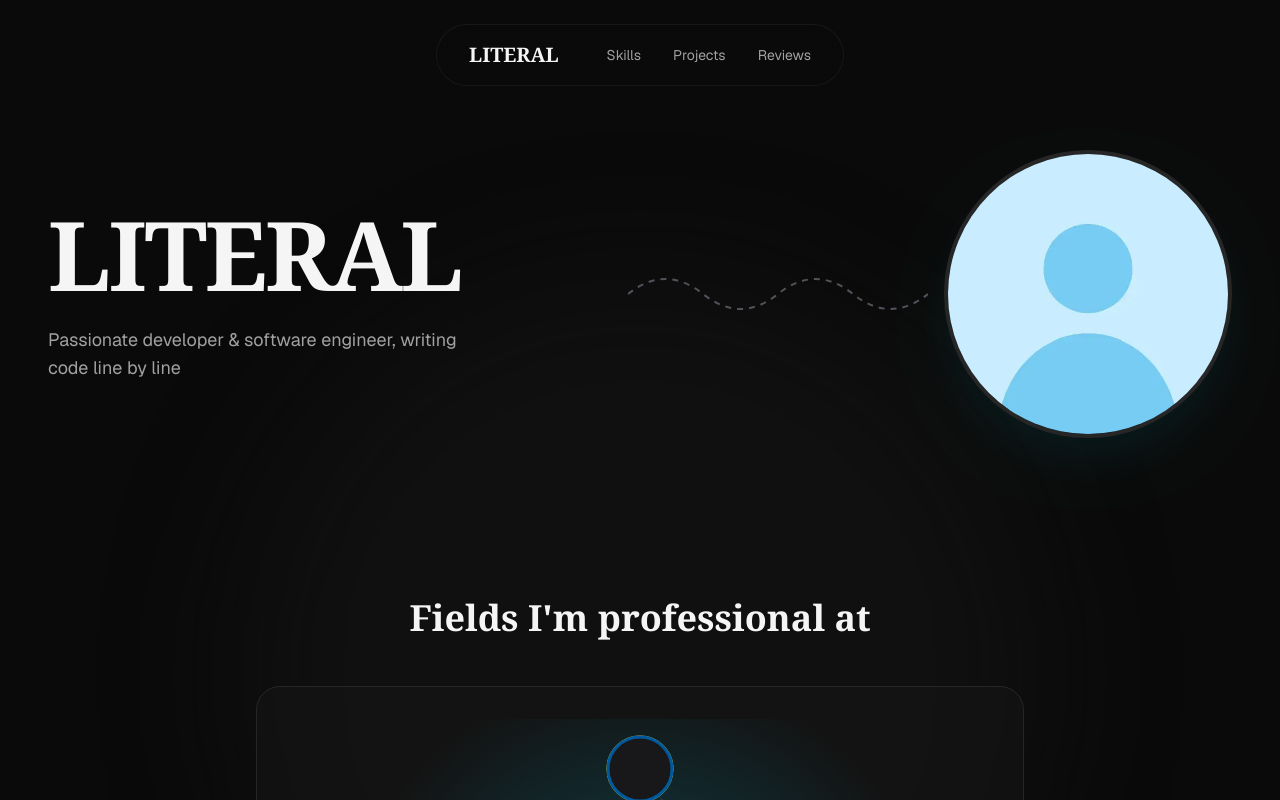
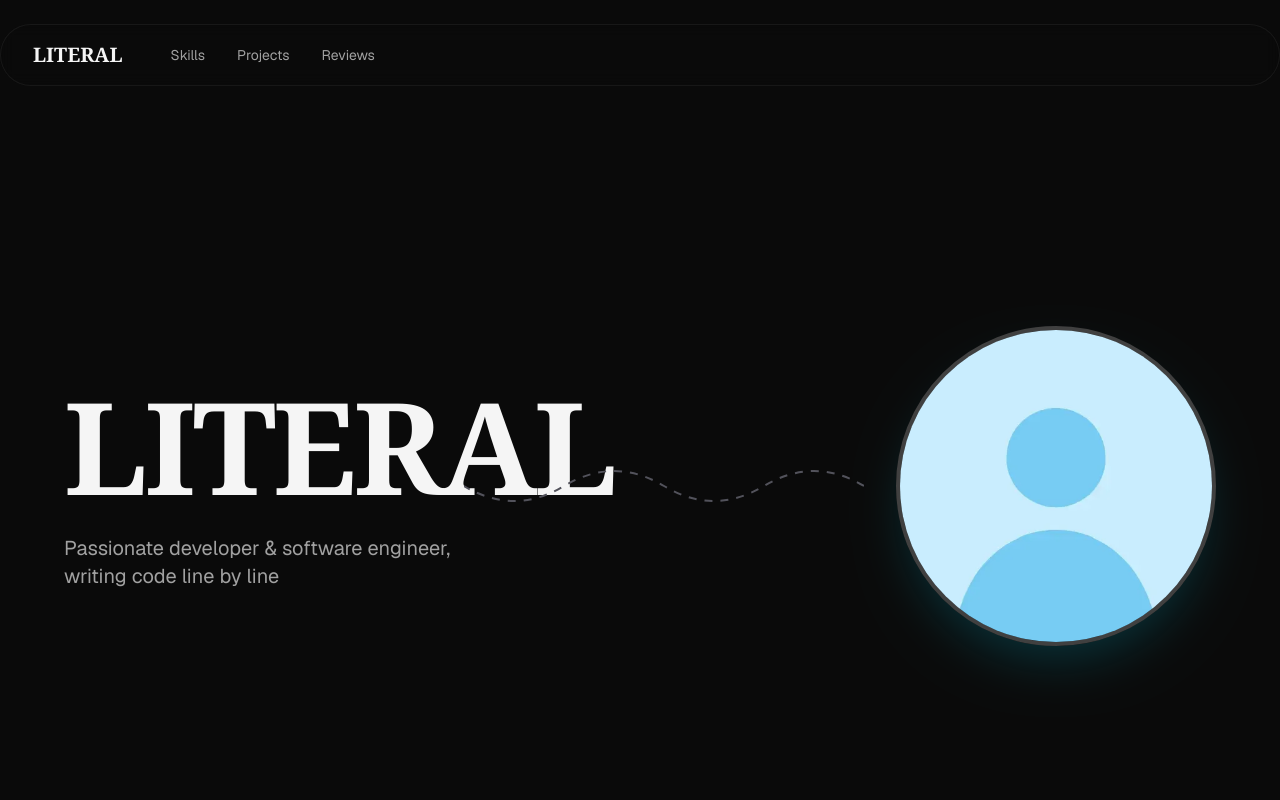
Before and after one commit to itarqos5/itarqos-portfolio, a Next.js app: page / in a window 1280 px wide. Shown: the top 800 px of the page. Built offline with nearby package versions, Linux system fonts and the light colour scheme.

Commit message:
Professional portfolio improvements: full-height hero, custom scrollbar, fixed SVG icons, no container around skills

```diff
--- a/app/globals.css
+++ b/app/globals.css
@@ -20,6 +20,28 @@
   }
 }
 
+* {
+  scrollbar-width: thin;
+  scrollbar-color: #52525b #18181b;
+}
+
+::-webkit-scrollbar {
+  width: 8px;
+}
+
+::-webkit-scrollbar-track {
+  background: #18181b;
+}
+
+::-webkit-scrollbar-thumb {
+  background: #52525b;
+  border-radius: 4px;
+}
+
+::-webkit-scrollbar-thumb:hover {
+  background: #71717a;
+}
+
 body {
   background: var(--background);
   color: var(--foreground);
@@ -27,21 +49,13 @@ body {
 }
 
 @keyframes spin-slow {
-  from {
-    transform: rotate(0deg);
-  }
-  to {
-    transform: rotate(360deg);
-  }
+  from { transform: rotate(0deg); }
+  to { transform: rotate(360deg); }
 }
 
 @keyframes shimmer {
-  0% {
-    transform: translateX(-100%);
-  }
-  100% {
-    transform: translateX(100%);
-  }
+  0% { transform: translateX(-100%); }
+  100% { transform: translateX(100%); }
 }
 
 .animate-spin-slow {
--- a/app/page.tsx
+++ b/app/page.tsx
@@ -5,9 +5,7 @@ import LoadingOverlay from "@/components/LoadingOverlay";
 
 export default function Home() {
   return (
-    <div className="relative flex min-h-screen flex-col bg-neutral-950">
-      <div className="absolute inset-0 bg-[radial-gradient(ellipse_at_center,_var(--tw-gradient-stops))] from-neutral-800 via-neutral-950 to-neutral-950" />
-      <div className="absolute left-1/2 top-1/2 -translate-x-1/2 -translate-y-1/2 w-[800px] h-[800px] bg-neutral-900/50 rounded-full blur-3xl" />
+    <div className="relative min-h-screen bg-neutral-950">
       <LoadingOverlay />
       <Navbar />
       <HeroSection />
--- a/components/HeroSection.tsx
+++ b/components/HeroSection.tsx
@@ -2,31 +2,28 @@
 
 export default function HeroSection() {
   return (
-    <div className="relative z-10 flex flex-1 items-center justify-between px-12 py-16">
+    <div className="relative z-10 flex min-h-screen items-center justify-between px-16">
       <div className="flex flex-col gap-6">
-        <h1 className="font-serif text-7xl md:text-8xl font-bold text-neutral-100 tracking-tight">
+        <h1 className="font-serif text-8xl md:text-9xl font-bold text-neutral-100 tracking-tight">
           LITERAL
         </h1>
-        <p className="font-sans text-lg text-neutral-400 max-w-md">
+        <p className="font-sans text-xl text-neutral-400 max-w-md">
           Passionate developer &amp; software engineer, writing code line by line
         </p>
       </div>
       <div className="relative hidden md:flex items-center">
-        <svg width="300" height="100" className="absolute right-full mr-4">
+        <svg width="400" height="120" className="absolute right-full mr-8" style={{ transform: "scaleX(-1)" }}>
           <path
-            d="M 0 50 Q 37.5 20, 75 50 T 150 50 T 225 50 T 300 50"
+            d="M 0 60 Q 50 30, 100 60 T 200 60 T 300 60 T 400 60"
             fill="none"
             stroke="#52525b"
             strokeWidth="2"
-            strokeDasharray="6 6"
+            strokeDasharray="8 8"
           />
         </svg>
-        <div className="relative w-72 h-72 rounded-full overflow-hidden border-4 border-neutral-800 shadow-2xl shadow-cyan-400/10">
+        <div className="relative w-80 h-80 rounded-full overflow-hidden border-4 border-neutral-700 shadow-2xl shadow-cyan-400/20">
           <img src="/profile.png" alt="Profile" className="w-full h-full object-cover" />
         </div>
-      </div>
-      <div className="relative md:hidden w-48 h-48 rounded-full overflow-hidden border-4 border-neutral-800 shadow-2xl">
-        <img src="/profile.png" alt="Profile" className="w-full h-full object-cover" />
       </div>
     </div>
   );
--- a/components/SkillsSection.tsx
+++ b/components/SkillsSection.tsx
@@ -1,7 +1,7 @@
 "use client";
 
 import { useEffect, useRef, useState } from "react";
-import { FileCode, Braces, FileText, Cog, Hash, BookOpen } from "lucide-react";
+import { FileCode, Braces, FileText, Cog, Hash, BookOpen, Binary } from "lucide-react";
 
 const skills = [
   { name: "JavaScript", icon: FileCode, color: "#F7DF1E" },
@@ -10,203 +10,142 @@ const skills = [
   { name: "Rust", icon: Cog, color: "#CE422B" },
   { name: "Java", icon: BookOpen, color: "#007396" },
   { name: "C#", icon: Hash, color: "#239120" },
-  { name: "C++", icon: FileCode, color: "#00599C" },
+  { name: "C++", icon: Binary, color: "#00599C" },
 ];
 
+function LucideIcon({ icon: Icon, color, size = 20 }: { icon: React.ElementType; color: string; size?: number }) {
+  return (
+    <div style={{ color }}>
+      <Icon size={size} />
+    </div>
+  );
+}
+
 export default function SkillsSection() {
-  const svgRef = useRef<SVGSVGElement>(null);
+  const containerRef = useRef<HTMLDivElement>(null);
   const [loaded, setLoaded] = useState(false);
 
   useEffect(() => {
-    const timer = setTimeout(() => setLoaded(true), 800);
+    const timer = setTimeout(() => setLoaded(true), 1000);
     return () => clearTimeout(timer);
   }, []);
 
-  useEffect(() => {
-    if (!svgRef.current || !loaded) return;
-
-    const svg = svgRef.current;
-    const width = svg.clientWidth;
-    const height = svg.clientHeight;
-    const centerX = width / 2;
-    const centerY = height / 2;
-    const radius = 200;
-
-    svg.innerHTML = "";
-
-    const defs = document.createElementNS("http://www.w3.org/2000/svg", "defs");
-    const gradient = document.createElementNS("http://www.w3.org/2000/svg", "radialGradient");
-    gradient.id = "nodeGlow";
-    gradient.innerHTML = `
-      <stop offset="0%" stop-color="#06b6d4" stop-opacity="0.3"/>
-      <stop offset="100%" stop-color="#06b6d4" stop-opacity="0"/>
-    `;
-    defs.appendChild(gradient);
-    svg.appendChild(defs);
-
-    const bgCircle = document.createElementNS("http://www.w3.org/2000/svg", "circle");
-    bgCircle.setAttribute("cx", String(centerX));
-    bgCircle.setAttribute("cy", String(centerY));
-    bgCircle.setAttribute("r", String(radius + 100));
-    bgCircle.setAttribute("fill", "url(#nodeGlow)");
-    svg.appendChild(bgCircle);
-
-    skills.forEach((skill, index) => {
-      if (skill.parent) return;
-
-      const angle = (index * 2 * Math.PI) / 6 - Math.PI / 2;
-      const x = centerX + radius * Math.cos(angle);
-      const y = centerY + radius * Math.sin(angle);
-
-      const pathD = generateWavyLine(centerX, centerY, x, y, 8);
-      const path = document.createElementNS("http://www.w3.org/2000/svg", "path");
-      path.setAttribute("d", pathD);
-      path.setAttribute("stroke", "#52525b");
-      path.setAttribute("stroke-width", "2");
-      path.setAttribute("fill", "none");
-      path.setAttribute("stroke-dasharray", "4 4");
-      svg.appendChild(path);
-
-      const childSkills = skills.filter((s) => s.parent === skill.name);
-      childSkills.forEach((child) => {
-        const childAngle = angle + 0.4;
-        const childRadius = radius - 60;
-        const childX = centerX + childRadius * Math.cos(childAngle);
-        const childY = centerY + childRadius * Math.sin(childAngle);
-
-        const childPathD = generateWavyLine(x, y, childX, childY, 5);
-        const childPath = document.createElementNS("http://www.w3.org/2000/svg", "path");
-        childPath.setAttribute("d", childPathD);
-        childPath.setAttribute("stroke", "#52525b");
-        childPath.setAttribute("stroke-width", "1");
-        childPath.setAttribute("fill", "none");
-        childPath.setAttribute("stroke-dasharray", "2 2");
-        svg.appendChild(childPath);
-
-        const childGroup = document.createElementNS("http://www.w3.org/2000/svg", "g");
-        childGroup.setAttribute("transform", `translate(${childX}, ${childY})`);
-
-        const childCircle = document.createElementNS("http://www.w3.org/2000/svg", "circle");
-        childCircle.setAttribute("r", "24");
-        childCircle.setAttribute("fill", "#18181b");
-        childCircle.setAttribute("stroke", child.color);
-        childCircle.setAttribute("stroke-width", "2");
-        childGroup.appendChild(childCircle);
-
-        const IconComponent = child.icon;
-        const iconSvg = document.createElementNS("http://www.w3.org/2000/svg", "foreignObject");
-        iconSvg.setAttribute("x", "-10");
-        iconSvg.setAttribute("y", "-10");
-        iconSvg.setAttribute("width", "20");
-        iconSvg.setAttribute("height", "20");
-        iconSvg.innerHTML = `<div style="display:flex;align-items:center;justify-content:center;color:${child.color}"><svg xmlns="http://www.w3.org/2000/svg" width="16" height="16" viewBox="0 0 24 24" fill="none" stroke="${child.color}" stroke-width="2" stroke-linecap="round" stroke-linejoin="round"><path d="${getIconPath(IconComponent.name)}"/></svg></div>`;
-        childGroup.appendChild(iconSvg);
-        svg.appendChild(childGroup);
-      });
-
-      const group = document.createElementNS("http://www.w3.org/2000/svg", "g");
-      group.setAttribute("transform", `translate(${x}, ${y})`);
-
-      const circle = document.createElementNS("http://www.w3.org/2000/svg", "circle");
-      circle.setAttribute("r", "32");
-      circle.setAttribute("fill", "#18181b");
-      circle.setAttribute("stroke", skill.color);
-      circle.setAttribute("stroke-width", "3");
-      group.appendChild(circle);
-
-      const IconComponent = skill.icon;
-      const icon = document.createElementNS("http://www.w3.org/2000/svg", "foreignObject");
-      icon.setAttribute("x", "-12");
-      icon.setAttribute("y", "-12");
-      icon.setAttribute("width", "24");
-      icon.setAttribute("height", "24");
-      icon.innerHTML = `<div style="display:flex;align-items:center;justify-content:center;color:${skill.color}"><svg xmlns="http://www.w3.org/2000/svg" width="20" height="20" viewBox="0 0 24 24" fill="none" stroke="${skill.color}" stroke-width="2" stroke-linecap="round" stroke-linejoin="round"><path d="${getIconPath(IconComponent.name)}"/></svg></div>`;
-      group.appendChild(icon);
-      svg.appendChild(group);
-    });
-
-    const centerGroup = document.createElementNS("http://www.w3.org/2000/svg", "g");
-    centerGroup.setAttribute("transform", `translate(${centerX}, ${centerY})`);
-
-    const centerCircle = document.createElementNS("http://www.w3.org/2000/svg", "circle");
-    centerCircle.setAttribute("r", "48");
-    centerCircle.setAttribute("fill", "#18181b");
-    centerCircle.setAttribute("stroke", "#06b6d4");
-    centerCircle.setAttribute("stroke-width", "4");
-    centerGroup.appendChild(centerCircle);
-
-    const clipPath = document.createElementNS("http://www.w3.org/2000/svg", "clipPath");
-    clipPath.id = "centerClip";
-    const clipCircle = document.createElementNS("http://www.w3.org/2000/svg", "circle");
-    clipCircle.setAttribute("r", "44");
-    clipPath.appendChild(clipCircle);
-    defs.appendChild(clipPath);
-
-    const centerImage = document.createElementNS("http://www.w3.org/2000/svg", "image");
-    centerImage.setAttribute("href", "/profile.png");
-    centerImage.setAttribute("x", "-44");
-    centerImage.setAttribute("y", "-44");
-    centerImage.setAttribute("width", "88");
-    centerImage.setAttribute("height", "88");
-    centerImage.setAttribute("clip-path", "url(#centerClip)");
-    centerGroup.appendChild(centerImage);
-    svg.appendChild(centerGroup);
-  }, [loaded]);
-
   if (!loaded) {
     return (
-      <section className="relative z-10 py-24 px-12">
-        <h2 className="mb-12 text-center font-serif text-4xl font-bold text-neutral-100 animate-pulse">
+      <section className="relative z-10 py-48 px-12">
+        <h2 className="mb-24 text-center font-serif text-4xl font-bold text-neutral-100 animate-pulse">
           Fields I&apos;m professional at
         </h2>
-        <div className="mx-auto max-w-3xl rounded-3xl border border-neutral-800 bg-neutral-900/50 p-12">
-          <div className="grid grid-cols-3 gap-8">
-            {[...Array(6)].map((_, i) => (
-              <div key={i} className="flex flex-col items-center gap-4">
-                <div className="h-16 w-16 rounded-full bg-neutral-800 animate-pulse" />
-                <div className="h-4 w-20 rounded bg-neutral-800 animate-pulse" />
-              </div>
-            ))}
-          </div>
+        <div className="flex justify-center gap-8 flex-wrap">
+          {[...Array(6)].map((_, i) => (
+            <div key={i} className="flex flex-col items-center gap-4">
+              <div className="h-20 w-20 rounded-full bg-neutral-800 animate-pulse" />
+              <div className="h-4 w-24 rounded bg-neutral-800 animate-pulse" />
+            </div>
+          ))}
         </div>
       </section>
     );
   }
 
   return (
-    <section className="relative z-10 py-24 px-12">
-      <h2 className="mb-12 text-center font-serif text-4xl font-bold text-neutral-100">
+    <section className="relative z-10 py-48 px-12" ref={containerRef}>
+      <h2 className="mb-24 text-center font-serif text-4xl font-bold text-neutral-100">
         Fields I&apos;m professional at
       </h2>
-      <div className="mx-auto max-w-3xl rounded-3xl border border-neutral-800 bg-neutral-900/50 p-8">
-        <svg ref={svgRef} className="w-full" style={{ height: "500px" }} />
+      <div className="flex justify-center">
+        <svg width="700" height="500" className="max-w-full">
+          <defs>
+            <radialGradient id="glow" cx="50%" cy="50%" r="50%">
+              <stop offset="0%" stopColor="#06b6d4" stopOpacity="0.2" />
+              <stop offset="100%" stopColor="#06b6d4" stopOpacity="0" />
+            </radialGradient>
+          </defs>
+
+          <circle cx="350" cy="250" r="280" fill="url(#glow)" />
+
+          {skills.map((skill, index) => {
+            if (skill.parent) return null;
+            const angle = (index * 2 * Math.PI) / 6 - Math.PI / 2;
+            const radius = 180;
+            const x = 350 + radius * Math.cos(angle);
+            const y = 250 + radius * Math.sin(angle);
+
+            return (
+              <g key={skill.name}>
+                <line
+                  x1="350"
+                  y1="250"
+                  x2={x}
+                  y2={y}
+                  stroke="#52525b"
+                  strokeWidth="2"
+                  strokeDasharray="6 4"
+                />
+                <g transform={`translate(${x - 40}, ${y - 50})`}>
+                  <circle cx="40" cy="40" r="36" fill="#18181b" stroke={skill.color} strokeWidth="3" />
+                  <foreignObject x="20" y="20" width="40" height="40">
+                    <div className="flex items-center justify-center w-full h-full">
+                      <LucideIcon icon={skill.icon} color={skill.color} size={24} />
+                    </div>
+                  </foreignObject>
+                </g>
+              </g>
+            );
+          })}
+
+          {skills
+            .filter((s) => s.parent === "JavaScript")
+            .map((child) => {
+              const parentIndex = skills.findIndex((s) => s.name === "JavaScript");
+              const parentAngle = (parentIndex * 2 * Math.PI) / 6 - Math.PI / 2;
+              const parentRadius = 180;
+              const parentX = 350 + parentRadius * Math.cos(parentAngle);
+              const parentY = 250 + parentRadius * Math.sin(parentAngle);
+              const childRadius = 100;
+              const childAngle = parentAngle + 0.5;
+              const x = 350 + childRadius * Math.cos(childAngle);
+              const y = 250 + childRadius * Math.sin(childAngle);
+
+              return (
+                <g key={child.name}>
+                  <line
+                    x1={parentX}
+                    y1={parentY}
+                    x2={x}
+                    y2={y}
+                    stroke="#52525b"
+                    strokeWidth="1"
+                    strokeDasharray="3 3"
+                  />
+                  <g transform={`translate(${x - 28}, ${y - 38})`}>
+                    <circle cx="28" cy="28" r="24" fill="#18181b" stroke={child.color} strokeWidth="2" />
+                    <foreignObject x="14" y="14" width="28" height="28">
+                      <div className="flex items-center justify-center w-full h-full">
+                        <LucideIcon icon={child.icon} color={child.color} size={18} />
+                      </div>
+                    </foreignObject>
+                  </g>
+                </g>
+              );
+            })}
+
+          <g transform="translate(350, 250)">
+            <circle r="56" fill="#18181b" stroke="#06b6d4" strokeWidth="4" />
+            <clipPath id="centerClip">
+              <circle r="52" />
+            </clipPath>
+            <image
+              href="/profile.png"
+              x="-52"
+              y="-52"
+              width="104"
+              height="104"
+              clipPath="url(#centerClip)"
+            />
+          </g>
+        </svg>
       </div>
     </section>
   );
 }
-
-function generateWavyLine(x1: number, y1: number, x2: number, y2: number, amplitude: number): string {
-  const midX = (x1 + x2) / 2;
-  const midY = (y1 + y2) / 2;
-  const length = Math.sqrt((x2 - x1) ** 2 + (y2 - y1) ** 2);
-  const angle = Math.atan2(y2 - y1, x2 - x1);
-  const perpX = -Math.sin(angle) * amplitude;
-  const perpY = Math.cos(angle) * amplitude;
-  const cp1X = midX + perpX * 0.5;
-  const cp1Y = midY + perpY * 0.5;
-  const cp2X = midX - perpX * 0.5;
-  const cp2Y = midY - perpY * 0.5;
-  return `M ${x1} ${y1} Q ${cp1X} ${cp1Y} ${midX} ${midY} Q ${cp2X} ${cp2Y} ${x2} ${y2}`;
-}
-
-function getIconPath(iconName: string): string {
-  const paths: Record<string, string> = {
-    FileCode: "M14.5 2H6a2 2 0 0 0-2 2v16a2 2 0 0 0 2 2h12a2 2 0 0 0 2-2V7.5L14.5 2zM14 2v6h6M10 12l-2 2 2 2M14 12l2 2-2 2",
-    FileText: "M14.5 2H6a2 2 0 0 0-2 2v16a2 2 0 0 0 2 2h12a2 2 0 0 0 2-2V7.5L14.5 2zM14 2v6h6M16 13H8M16 17H8M10 9H8",
-    Braces: "M8 3H7a2 2 0 0 0-2 2v5a2 2 0 0 1-2 2 2 2 0 0 1 2 2v5c0 1.1.9 2 2 2h1M16 21h1a2 2 0 0 0 2-2v-5c0-1.1.9-2 2-2a2 2 0 0 1-2-2V5a2 2 0 0 0-2-2h-1",
-    Cog: "M12 20a8 8 0 1 0 0-16 8 8 0 0 0 0 16zM12 14a2 2 0 1 0 0-4 2 2 0 0 0 0 4zM12 2v2M12 20v2M4.93 4.93l1.41 1.41M17.66 17.66l1.41 1.41M2 12h2M20 12h2M6.34 17.66l-1.41 1.41M19.07 4.93l-1.41 1.41",
-    Hash: "M4 9h16M4 15h16M10 3v18M14 3v18",
-    BookOpen: "M2 3h6a4 4 0 0 1 4 4v14a3 3 0 0 0-3-3H2zM22 3h-6a4 4 0 0 0-4 4v14a3 3 0 0 1 3-3h7z",
-  };
-  return paths[iconName] || "";
-}
```
